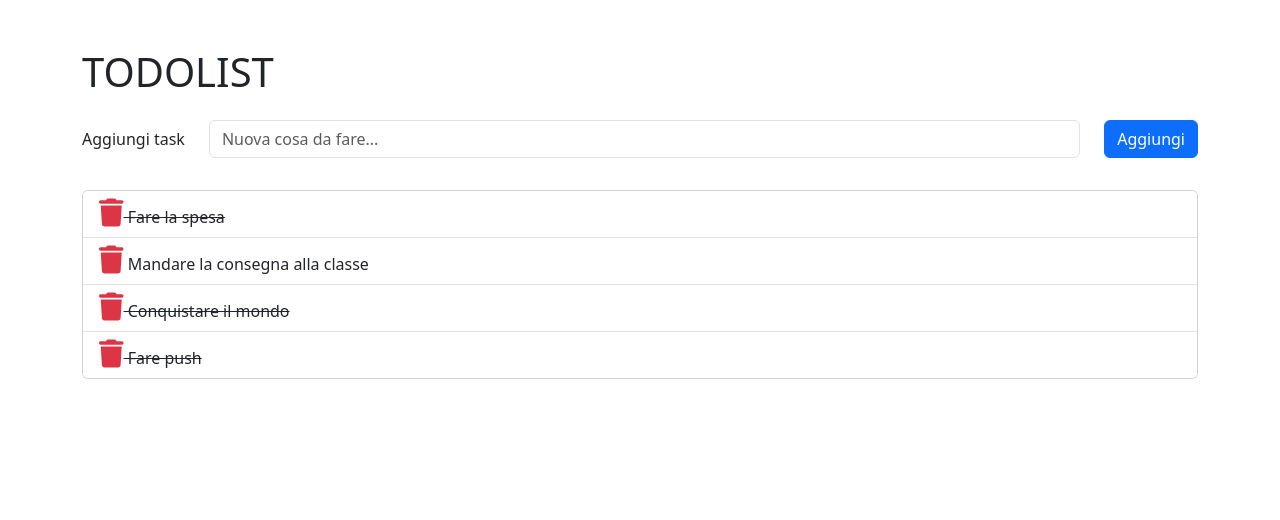
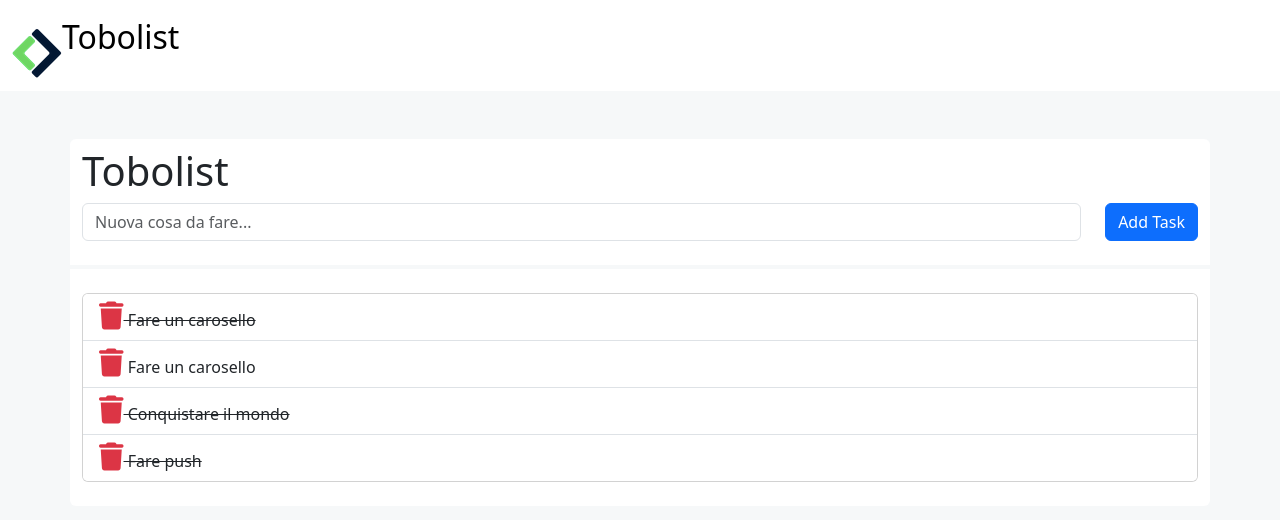
Before and after one commit to francescogentile25/vue-todolist, a plain HTML site: page extra/index.html in a window 1280 px wide. Drawn offline with nearby package versions, Linux system fonts and the light colour scheme.

Commit message:
STYLE add tobolist

```diff
--- a/extra/css/style.css
+++ b/extra/css/style.css
@@ -0,0 +1,3 @@
+body{
+    background-color: rgb(246, 248, 249);
+}
--- a/extra/index.html
+++ b/extra/index.html
@@ -12,15 +12,21 @@
 	</head>
 	<body>
 		<div id="app">
+			<header>
+				<nav class="navbar navbar-light bg-white">
+					<div class="container-fluid">
+						<a class="navbar-brand" href="#">
+							<img src="img/Logo.png" alt=""
+								class="d-inline-block align-text-top">
+							<span class="fs-2">Tobolist</span>
+						</a>
+					</div>
+				</nav>
+			</header>
 			<section class="py-5">
-				<div class="container">
-					<h1>TODOLIST</h1>
-				</div>
-				<div class="container py-3">
+				<div class="container bg-white py-2 rounded-top-2">
+					<h1>Tobolist</h1>
 					<div class="mb-3 row">
-						<label for="inputPassword" class="col-auto col-form-label"
-							>Aggiungi task</label
-						>
 						<div class="col">
 							<input
 								@keydown.enter="addTask"
@@ -29,14 +35,14 @@
 								id="inputPassword"
 								placeholder="Nuova cosa da fare..."
 								v-model="inputValue"
-                                />
+								/>
 						</div>
 						<div class="col-auto">
-							<button @click="addTask" class="btn btn-primary">Aggiungi</button>
+							<button @click="addTask" class="btn btn-primary">Add Task</button>
 						</div>
 					</div>
 				</div>
-				<div class="container">
+				<div class="container  bg-white py-4 my-1 rounded-bottom-2">
 					<div class="card">
 						<ul class="list-group list-group-flush">
 							<li @click="toggle(task)" v-for="(task, index) in tasks" class="list-group-item" :class="(task.done === true ? 'text-decoration-line-through' : '')">
--- a/extra/js/app.js
+++ b/extra/js/app.js
@@ -5,11 +5,11 @@ createApp({
 		return {
 			tasks: [
                 {
-                    text: 'Fare la spesa',
+                    text: 'Fare un carosello',
                     done: true,
                 },
                 {
-                    text: 'Mandare la consegna alla classe',
+                    text: 'Fare un carosello',
                     done: false,
                 },
                 {
```
Also changed, not shown: extra/img/Logo.png (added).
